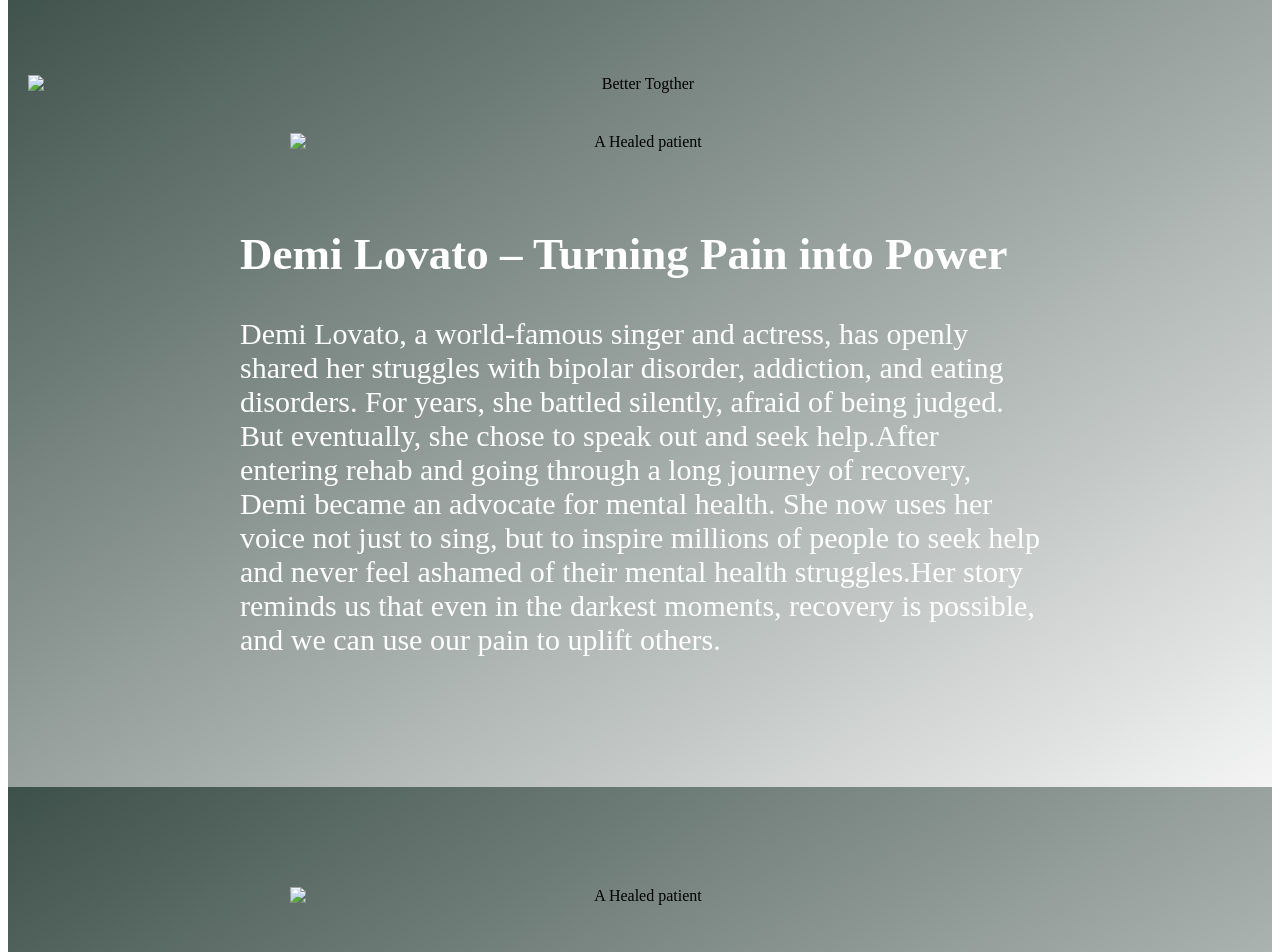
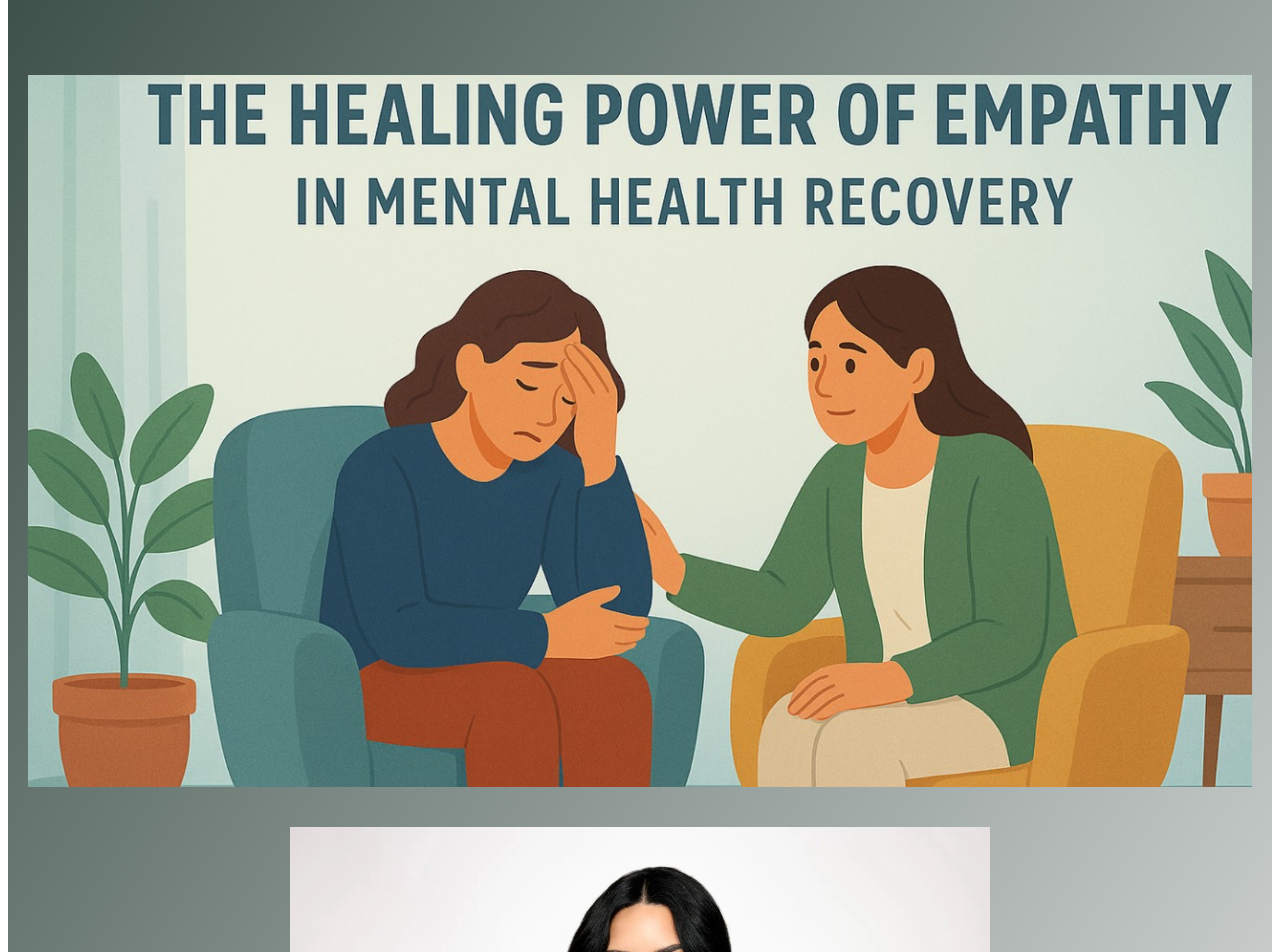
Before and after one commit to Khawajajr/Web-Project, a plain HTML site: page pages/stories.html in a window 1280 px wide. Shown: the part 880-1832 px from the top of the page. Drawn offline with Linux system fonts and the light colour scheme.

Commit message:
images update

```diff
--- a/pages/stories.html
+++ b/pages/stories.html
@@ -81,23 +81,12 @@
     <h1>Demi Lovato</h1>
     <p>Demi Lovato, a world-famous singer and actress, has openly shared her struggles with bipolar disorder. <a href="#Demi" class="btn"> ...</a>
 </p>
-
-
-
       <h1>J.K. Rowling</h1>
     <p>Before she became one of the world’s most successful authors, J.K. Rowling (author of Harry Potter) struggled deeply with depression.<a href="#J.K." class="btn"> ...</a>
 </p>
-
-
-
-
-
       <h1>Kevin Hines</h1>
     <p>Kevin Hines attempted suicide at the age of 19 by jumping off the Golden Gate Bridge. Miraculously, he survived.  <a href="#Kevin" class="btn"> ...</a>
 </p>
-
-
-
       <h1> Lady Gaga</h1>
     <p>Pop icon Lady Gaga has spoken publicly about her struggles with PTSD, anxiety, and depression, especially after experiencing trauma at a young age. <a href="#Gaga" class="btn"> ...</a>
 </p>
@@ -113,8 +102,8 @@
    <section class="Purpose">
   <div class="purpose-container">
 
-    <img class="img" src="The_Healing_Power_of_Empathy_in_Mental_Health_.png"alt="Better Togther" >
-    <img  src="Demi-Lovato-Child-Star-Press-Image-Angelo-Kritikosxzs-billboard-1548.webp" alt="A Healed patient" class="purpose-img">
+    <img class="img" src="../assests/WhatsApp Image 2025-08-05 at 20.23.31_36dbcb14.jpg"alt="Better Togther" >
+    <img  src="../assests/WhatsApp Image 2025-08-05 at 20.23.29_98444eee.jpg" alt="A Healed patient" class="purpose-img">
     <div id="about" class="purpose-text">
       <h2 id="Demi" > Demi Lovato – Turning Pain into Power</h2>
       <p>
@@ -130,7 +119,7 @@
    <section class="Purpose">
   <div class="purpose-container">
 
-    <img src="F90vaPsaoAA8J57.jpeg" alt="A Healed patient" class="purpose-img">
+    <img src="../assests/WhatsApp Image 2025-08-05 at 20.23.32_e1d73c97.jpg" alt="A Healed patient" class="purpose-img">
     <div id="about" class="purpose-text">
       <h2 > J.K. Rowling – From Depression to Inspiration</h2>
       <p>
@@ -147,7 +136,7 @@
    <section class="Purpose">
   <div class="purpose-container">
 
-    <img src="Kevin Hines.jpg" alt="A Healed patient" class="purpose-img">
+    <img src="../assests/WhatsApp Image 2025-08-05 at 20.23.30_e6dd14e0.jpg" alt="A Healed patient" class="purpose-img">
     <div id="about" class="purpose-text">
       <h2 > Kevin Hines – The Man Who Survived a Suicide Attempt</h2>
       <p>
@@ -163,7 +152,7 @@
    <section class="Purpose">
   <div class="purpose-container">
 
-    <img src="lady-gaga-gty-jt-240718_1721336065937_hpMain_1x1.avif" alt="A Healed patient" class="purpose-img">
+    <img src="../assests/lady-gaga-gty-jt-240718_1721336065937_hpMain_1x1.avif" alt="A Healed patient" class="purpose-img">
     <div id="about" class="purpose-text">
       <h2 > Lady Gaga – Healing Through Advocacy</h2>
       <p>
```
Also changed, not shown: assests/WhatsApp Image 2025-08-05 at 20.23.29_98444eee.jpg (added), assests/WhatsApp Image 2025-08-05 at 20.23.30_e6dd14e0.jpg (added), assests/WhatsApp Image 2025-08-05 at 20.23.31_36dbcb14.jpg (added), assests/WhatsApp Image 2025-08-05 at 20.23.32_e1d73c97.jpg (added), assests/lady-gaga-gty-jt-240718_1721336065937_hpMain_1x1.avif (added).
